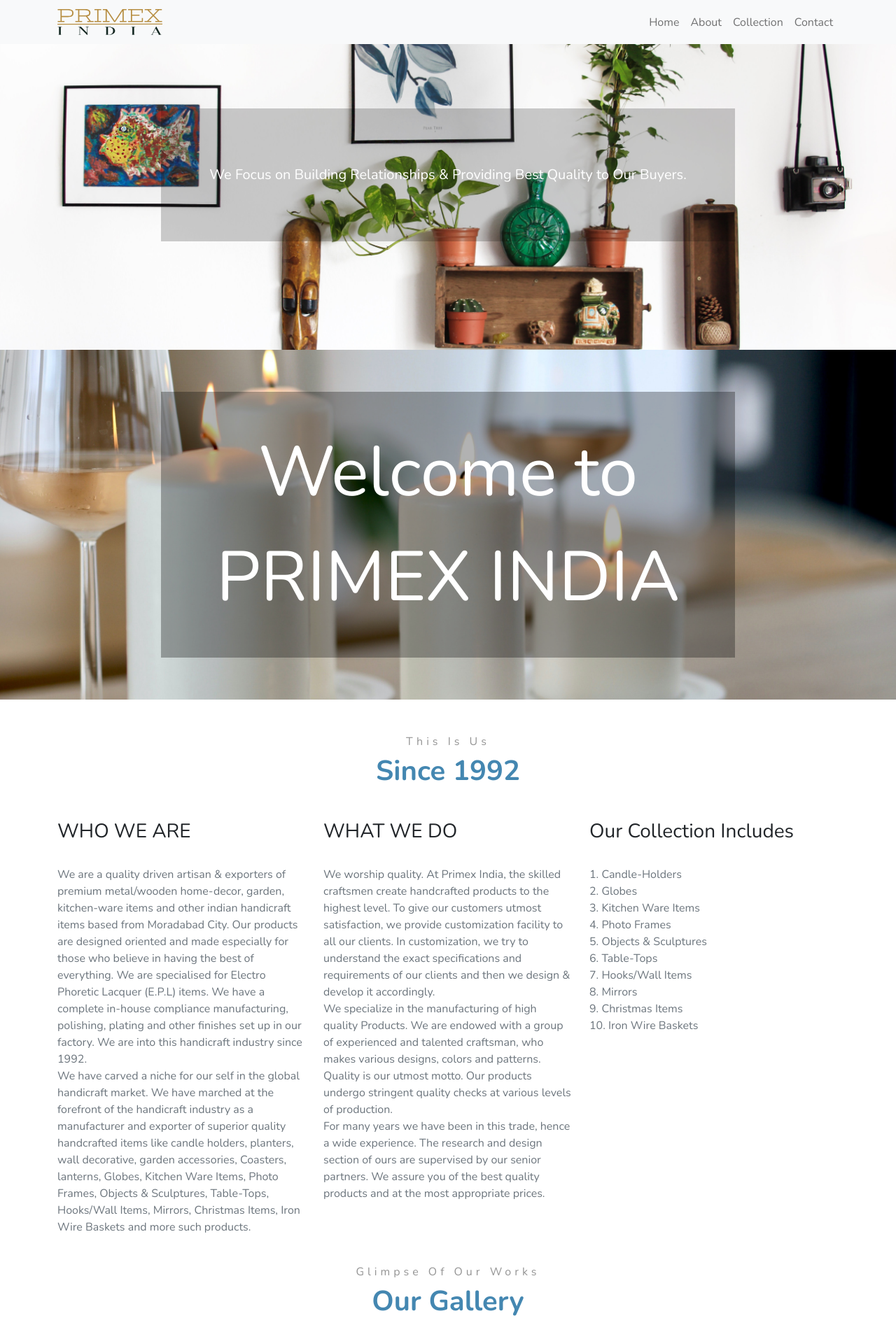
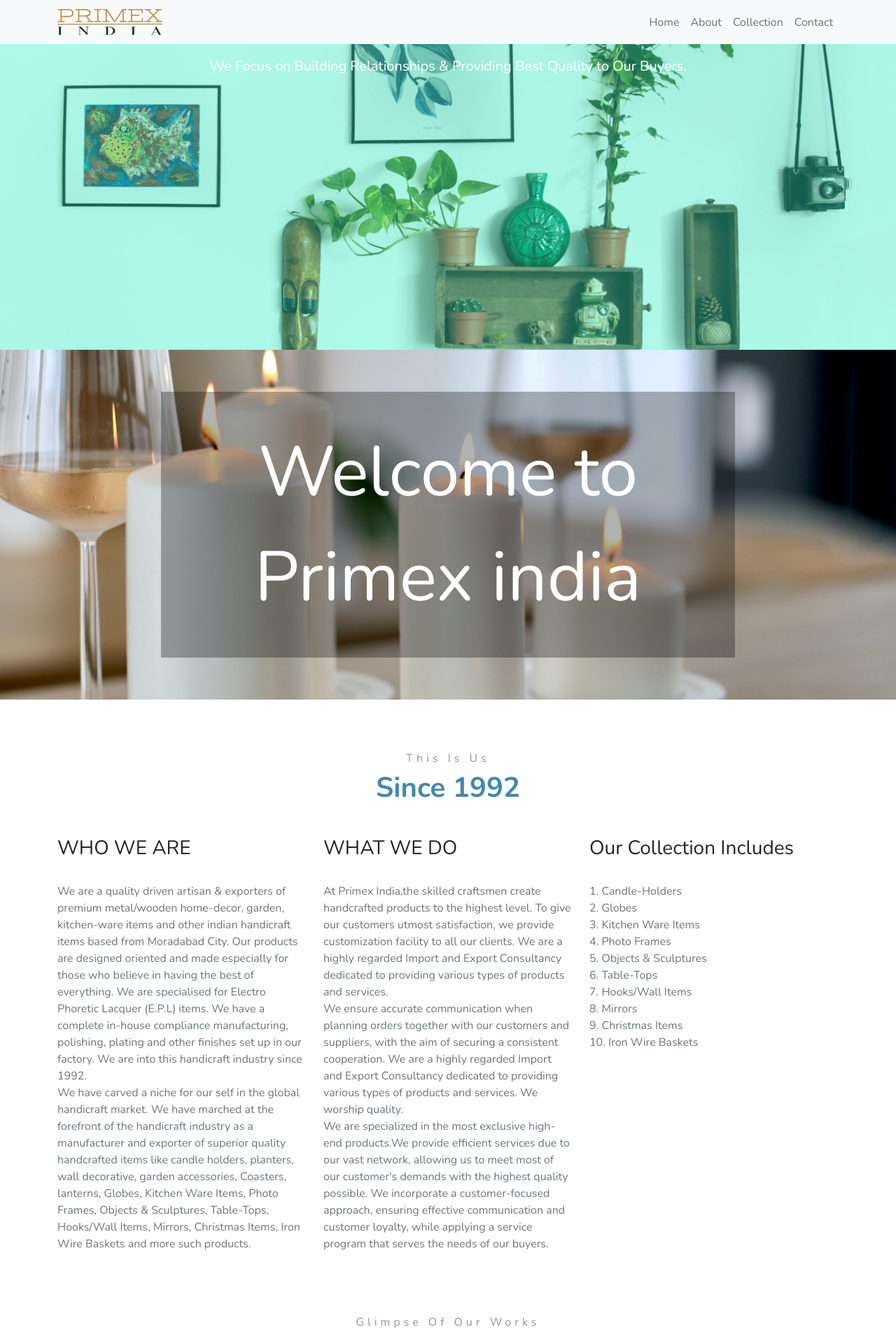
Before and after one commit to prashant0829/trade-site, a React (Create React App) app: page / in a window 1280 px wide. Shown: the top 1904 px of the page at 70% size. Built offline with nearby package versions, Linux system fonts and the light colour scheme.

Commit message:
aboutnew

```diff
--- a/src/App.css
+++ b/src/App.css
@@ -254,7 +254,7 @@
 .index {
   background-image: url("");
    min-height: 500px;
-  background-attachment: fixed;
+  background-attachment: absolute;
   background-position: center;
   background-repeat: no-repeat;
   background-size: cover;
@@ -263,18 +263,21 @@
 .index-bar {
   font-size: 20px;
   color: white;
-  position: absolute;
+  position:absolute;
   top: 50%;
   left: 50%;
   transform: translate(-50%, -50%);
   text-align: center;
-  padding: 20px;
-  min-width: 60%;
-  background-color: #95d5e95c;
+  padding: 50px;
+  max-width: 100%;
+  background-color: #22f1c55c;
 }
 .index-bar {
   max-width: 820px;
   width: 100%;
   padding: 80px 60px;
-  background-color: rgb(0 0 0 / 20%);
+  background-color: rgb(rgb(57, 115, 163) / 30%);
+  min-height: 500px;
+  max-width: 100%;
+
 }
--- a/src/components/About.jsx
+++ b/src/components/About.jsx
@@ -4,7 +4,7 @@
   return (
     <>
       <div className="container">
-        <div className="text-center"><br/><br/>
+        <div className="text-center"><br/><br/><br/>
           <p class="secondary-heading">This Is Us</p>
           <p className="primary-heading">Since 1992</p>
           <div className="row justify-content-center text-center">
@@ -41,27 +41,29 @@
             <h3 class="about-h3">WHAT WE DO</h3>
             <div class="box-padding-10">
               <div class="text-muted"><br/>
-              <p> We worship quality. At Primex India,
-                the skilled craftsmen
+              <p> At Primex India,the skilled craftsmen
               create handcrafted products to the highest level.
               To give our customers utmost satisfaction, we
               provide customization facility to all our clients.
-              In customization, we try to understand the exact
-              specifications and requirements of our clients and
-              then we design & develop it accordingly.
+               We are a highly regarded
+               Import and Export Consultancy dedicated to providing
+               various types of products and services.
+
               <br/>
-                We specialize in the manufacturing
-                 of high quality Products. We are endowed
-                 with a group of experienced and talented craftsman,
-                who makes various designs, colors and patterns.
-                Quality is our utmost motto. Our products undergo
-                stringent quality checks at various levels of production.
+               We ensure accurate communication when planning orders
+               together with our customers and suppliers, with the
+               aim of securing a consistent cooperation. We are a highly regarded
+               Import and Export Consultancy dedicated to providing
+               various types of products and services.
+                 We worship quality.
               <br/>
-                For many years we have been in this trade,
-                hence a wide experience. The research and
-                design section of ours are supervised by our
-                senior partners. We assure you of the best
-                quality products and at the most appropriate prices.
+                  We are specialized in the
+                  most exclusive high-end products.We provide efficient
+                services due to our vast network,
+                allowing us to meet most of our customer's demands
+                 with the highest quality possible. We incorporate a customer-focused approach,
+                  ensuring effective communication and customer loyalty, while
+                  applying a service program that serves the needs of our buyers.
               </p>
               </div>
             </div>
@@ -95,7 +97,6 @@
               </div>
             </div>
           </div>
-
         </div>
       </div>
     </>
--- a/src/components/Collection.jsx
+++ b/src/components/Collection.jsx
@@ -2,7 +2,7 @@
 import "./pic.css";
 const collection = () => {
   return (
-    <div className="text-center"><br/>
+    <div className="text-center"><br/><br/><br/>
       <p class="secondary-heading">Glimpse Of Our Works</p>
       <p className="primary-heading">Our Gallery</p>
       <div className="container">
--- a/src/components/Contact.jsx
+++ b/src/components/Contact.jsx
@@ -3,7 +3,7 @@
 
 const contact = () => {
   return (
-    <section className="container"><br/>
+    <section className="container"><br/><br/><br/>
       <div className="content">
         <p className="secondary-heading text-center">Wanna Have A Coffee</p>
         <p className="primary-heading text-center">
--- a/src/components/Index.jsx
+++ b/src/components/Index.jsx
@@ -15,7 +15,7 @@
       <div
         class="parallax"
         style={{ backgroundImage: `url("/img/parallax.jpg")` }}>
-        <div className="parallax-text">Welcome to PRIMEX INDIA</div>
+        <div className="parallax-text">Welcome to Primex india</div>
       </div>
     </div>
   );
```
